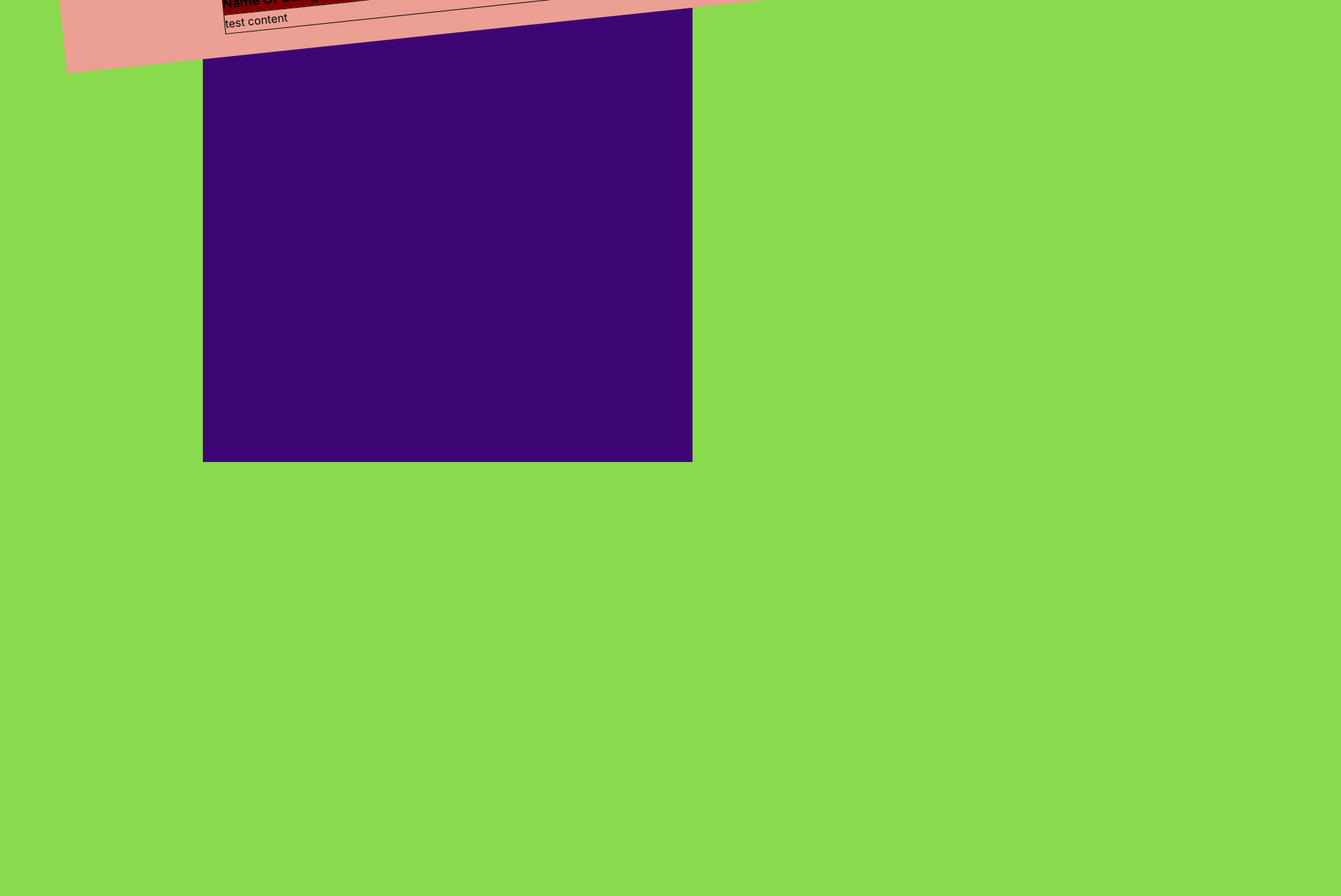
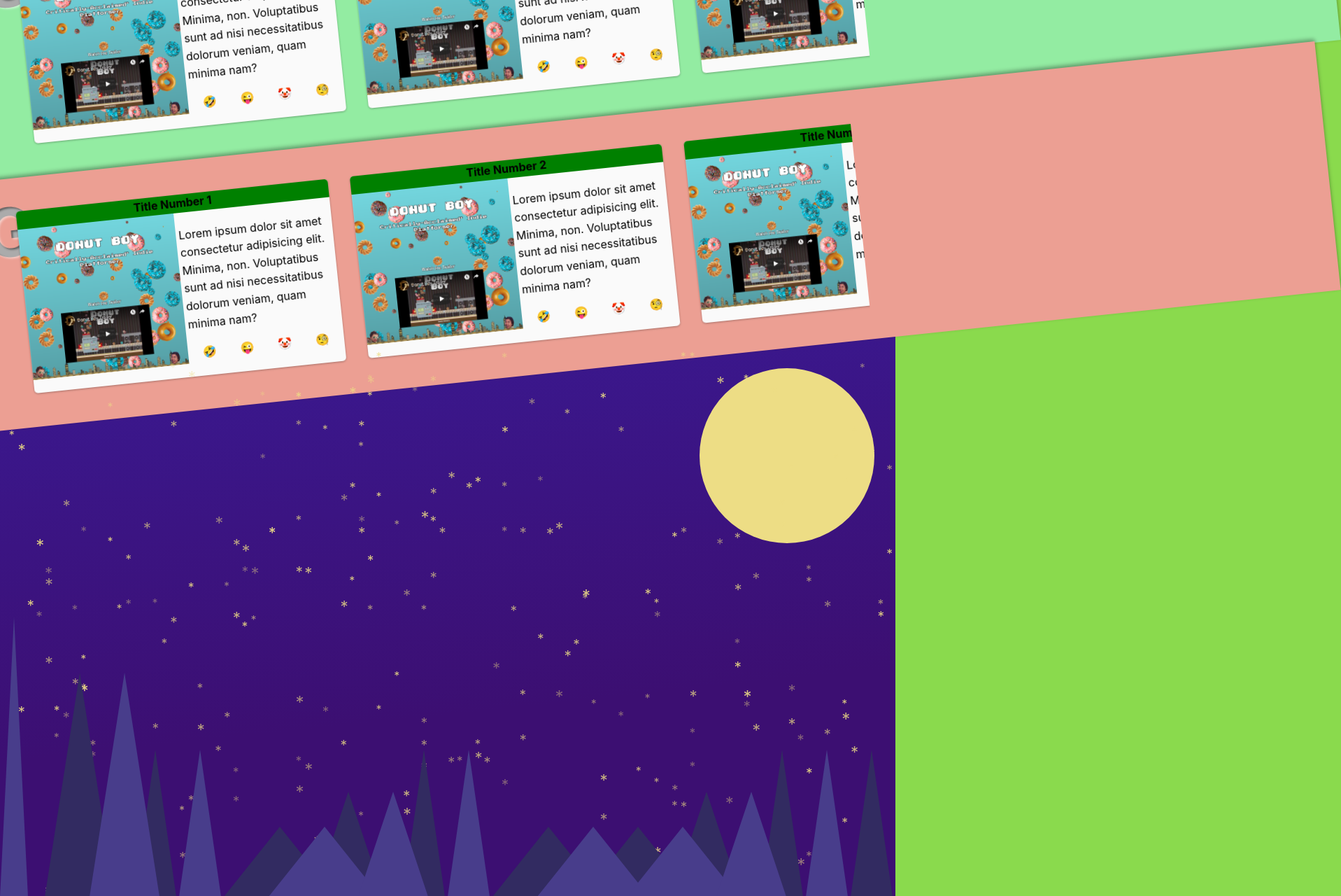
Before and after one commit to dbolesta/damon-portfolio, a React (Create React App) app: page / in a window 1280 px wide. Shown: the part 540-1820 px from the top of the page at 70% size, 1917 px wide, since content can reach past the window. Before the commit the page ends 1200 px from the top, so only its background shows below. Built offline with nearby package versions, Linux system fonts and the light colour scheme.

Commit message:
adds more style and structure to work stripes and cards. adds footer with basic shapes and star distribution

```diff
--- a/src/App.js
+++ b/src/App.js
@@ -3,9 +3,11 @@ import './App.css';
 
 import Header from './Components/Header';
 import WorkStripe from './Components/WorkStripe';
+import Footer from './Components/Footer';
 
-import { createGlobalStyle } from 'styled-components';
+import { createGlobalStyle, ThemeProvider } from 'styled-components';
 import { globalStyles } from './Styles/global';
+import { theme } from './Styles/theme';
 
 const GlobalStyle = createGlobalStyle`
   ${globalStyles}
@@ -13,14 +15,23 @@ const GlobalStyle = createGlobalStyle`
 
 function App() {
   return (
+    <ThemeProvider theme={theme}>
       <React.Fragment>
         <GlobalStyle />
         <div className="App">
           <Header />
-        <WorkStripe bgColor="hsl(130, 70%, 75%)" />
-        <WorkStripe bgColor="hsl(8, 70%, 75%)" />
+          <WorkStripe
+            bgColor={theme.workStripeColors.green}
+            category="Sites"
+          />
+          <WorkStripe
+            bgColor={theme.workStripeColors.red}
+            category="Games"
+          />
+          <Footer />
         </div>
       </React.Fragment>
+    </ThemeProvider>
   );
 }
 
--- /dev/null
+++ b/src/Components/Footer/Footer.js
@@ -0,0 +1,125 @@
+import React from 'react';
+import styled from 'styled-components';
+import { getRandomIntInclusive } from '../../Utils/utils';
+
+import Star from '../Star';
+
+const FooterContainer = styled.footer`
+  /* background-color: hsl(-90, 90%, 24%); */
+  background: rgb(60, 15, 114);
+  background: linear-gradient(
+    -6deg,
+    rgba(60, 15, 114, 1) 35%,
+    rgba(58, 25, 146, 1) 100%
+  );
+  height: 100vh;
+`;
+
+const FooterArtContainer = styled.div`
+  position: relative;
+  height: 100%;
+`;
+
+const Moon = styled.div`
+  width: 250px;
+  height: 250px;
+  border-radius: 250px;
+
+  position: absolute;
+  right: 30px;
+  top: 45px;
+  background-color: #eddd85;
+`;
+
+const MountainsContainer = styled.div`
+  /* position: absolute; */
+  left: 0;
+  right: 0;
+  bottom: 0;
+`;
+
+const Mountain = styled.div`
+  width: 0;
+  height: 0;
+  border-left: ${props => props.width} solid transparent;
+  border-right: ${props => props.width} solid transparent;
+  border-bottom: ${props => props.height} solid #483d8b;
+  bottom: 0;
+  position: absolute;
+  left: ${props => props.left};
+`;
+
+const Mountain2 = styled.div`
+  width: 0;
+  height: 0;
+  border-left: ${props => props.width} solid transparent;
+  border-right: ${props => props.width} solid transparent;
+  border-bottom: ${props => props.height} solid #322b61;
+  bottom: 0;
+  position: absolute;
+  left: ${props => props.left};
+`;
+
+const StarsContainer = styled.div`
+  left: 0;
+  right: 0;
+  top: 0;
+
+  height: 70vh;
+`;
+
+const Footer = props => {
+  const randStars = [];
+
+  function starStyle() {
+    return {
+      top: `${getRandomIntInclusive(1, 99)}%`,
+      left: `${getRandomIntInclusive(1, 99)}%`,
+      opacity: `0.${getRandomIntInclusive(4, 9)}`,
+      fontSize: `1.${getRandomIntInclusive(0, 5)}rem`
+    };
+  }
+
+  for (let x = 0; x < 220; x++) {
+    randStars.push(
+      <Star style={starStyle()} key={x}>
+        *
+      </Star>
+    );
+  }
+
+  return (
+    <FooterContainer>
+      <FooterArtContainer>
+        <Moon />
+        <StarsContainer>{randStars}</StarsContainer>
+
+        <MountainsContainer>
+          <Mountain2 height="40vh" width="50px" left="5%" />
+          <Mountain2 height="210px" width="30px" left="15%" />
+          <Mountain2 height="100px" width="80px" left="25%" />
+          <Mountain2 height="150px" width="50px" left="35%" />
+          <Mountain2 height="210px" width="30px" left="45%" />
+          <Mountain2 height="100px" width="80px" left="55%" />
+          <Mountain2 height="100px" width="80px" left="65%" />
+          <Mountain2 height="150px" width="50px" left="75%" />
+          <Mountain2 height="210px" width="30px" left="85%" />
+          <Mountain2 height="210px" width="30px" left="95%" />
+
+          <Mountain height="50vh" width="20px" left="0%" />
+          <Mountain height="40vh" width="50px" left="10%" />
+          <Mountain height="210px" width="30px" left="20%" />
+          <Mountain height="100px" width="80px" left="30%" />
+          <Mountain height="150px" width="50px" left="40%" />
+          <Mountain height="210px" width="30px" left="50%" />
+          <Mountain height="100px" width="80px" left="60%" />
+          <Mountain height="100px" width="80px" left="70%" />
+          <Mountain height="150px" width="50px" left="80%" />
+          <Mountain height="210px" width="30px" left="90%" />
+        </MountainsContainer>
+      </FooterArtContainer>
+    </FooterContainer>
+  );
+};
+
+export default Footer;
--- /dev/null
+++ b/src/Components/Footer/index.js
@@ -0,0 +1,3 @@
+import Footer from './Footer';
+
+export default Footer;
--- a/src/Components/Header/Header.js
+++ b/src/Components/Header/Header.js
@@ -14,10 +14,15 @@ const HeaderContainer = styled.div`
     background-color: inherit;
     position: relative;
     /* left: -8px; */
-    box-shadow: 0 14px -28px rgba(0, 0, 0, 0.25),
-      0 10px -10px rgba(0, 0, 0, 0.22);
+    /* box-shadow: 0 14px -28px rgba(0, 0, 0, 0.25),
+      0 10px -10px rgba(0, 0, 0, 0.22); */
     /* box-shadow: 0px 15px 21px -15px #111; */
+
     transition: all 0.4s cubic-bezier(0.57, 0.4, 0.21, 0.91);
+
+    &:before {
+      box-shadow: none;
+    }
   }
 `;
 
--- /dev/null
+++ b/src/Components/Star/Star.js
@@ -0,0 +1,37 @@
+// import React from 'react';
+import styled from 'styled-components';
+import { getRandomIntInclusive } from '../../Utils/utils';
+
+let starStyles = {
+  top: `${getRandomIntInclusive(1, 99)}vw`,
+  left: `${getRandomIntInclusive(1, 99)}%`,
+  opacity: `${getRandomIntInclusive(4, 9)}`
+};
+
+const Star = styled.span`
+  position: absolute;
+  /* right: 40vw;
+  top: 30%; */
+  top: ${starStyles.top};
+  left: ${starStyles.left};
+  opacity: ${starStyles.opacity};
+
+
+  /* right: ${getRandomIntInclusive(1, 99)}vw;
+  top: ${getRandomIntInclusive(1, 99)}%; */
+  color: #eddd85;
+
+  /* have font and opacity be random range */
+`;
+
+export default Star;
+
+// const Star = props => {
+//   return (
+//     <div>
+//       <span>*</span>
+//     </div>
+//   );
+// };
+
+// export default Star;
--- /dev/null
+++ b/src/Components/Star/index.js
@@ -0,0 +1,3 @@
+import Star from './Star';
+
+export default Star;
--- /dev/null
+++ b/src/Components/WorkCard/WorkCard.js
@@ -0,0 +1,94 @@
+import React from 'react';
+import styled from 'styled-components';
+
+import imgPlaceholder from '../../Images/website_preview_placeholder_tall.png';
+
+const WorkCardContainer = styled.div`
+  /* padding: 0.5rem; */
+  border-radius: 5px;
+  background-color: #fafafa;
+  margin: 1rem;
+  min-width: 28rem;
+  overflow: hidden;
+
+  -webkit-box-shadow: rgba(0, 0, 0, 0.3) 0 1px 3px;
+  -moz-box-shadow: rgba(0, 0, 0, 0.3) 0 1px 3px;
+  box-shadow: rgba(0, 0, 0, 0.3) 0 1px 3px;
+`;
+
+const WorkCardWrapper = styled.div`
+  display: flex;
+  flex-wrap: wrap;
+
+  h4 {
+    flex-basis: 100%;
+    background-color: green;
+    text-align: center;
+    margin: 0;
+  }
+
+  .left {
+    flex-basis: 50%;
+    img {
+      width: 100%;
+    }
+  }
+
+  .right {
+    flex-basis: 25%;
+    flex-grow: 1;
+    padding: 0.25rem;
+  }
+`;
+
+const TechIcons = styled.ul`
+  list-style-type: none;
+  display: flex;
+  padding-left: 0;
+  align-items: center;
+  justify-content: space-around;
+`;
+
+const WorkCard = props => {
+  return (
+    <WorkCardContainer>
+      <WorkCardWrapper>
+        <h4>Title Number {props.title}</h4>
+        <div className="left">
+          <img src={imgPlaceholder} alt="Placeholder imgs :)" />
+        </div>
+        <div className="right">
+          <p>
+            Lorem ipsum dolor sit amet consectetur adipisicing elit.
+            Minima, non. Voluptatibus sunt ad nisi necessitatibus
+            dolorum veniam, quam minima nam?
+          </p>
+          <TechIcons>
+            <li>
+              <span role="img" aria-label="test emoji 1">
+                🤣
+              </span>
+            </li>
+            <li>
+              <span role="img" aria-label="test emoji 2">
+                😜
+              </span>
+            </li>
+            <li>
+              <span role="img" aria-label="test emoji 3">
+                🤡
+              </span>
+            </li>
+            <li>
+              <span role="img" aria-label="test emoji 4">
+                🧐
+              </span>
+            </li>
+          </TechIcons>
+        </div>
+      </WorkCardWrapper>
+    </WorkCardContainer>
+  );
+};
+
+export default WorkCard;
--- /dev/null
+++ b/src/Components/WorkCard/index.js
@@ -0,0 +1,3 @@
+import WorkCard from './WorkCard';
+
+export default WorkCard;
--- a/src/Components/WorkStripe/WorkStripe.js
+++ b/src/Components/WorkStripe/WorkStripe.js
@@ -1,44 +1,64 @@
 import React from 'react';
 import styled from 'styled-components';
 
+import WorkCard from '../WorkCard';
+
 const WorkStripeContainer = styled.div`
-  background-color: white;
   text-align: left;
   padding: 2rem;
-  /* box-shadow: var(--work-stripe-box-shadow); */
-  /* good new green */
-  /* background-color: #3db958; */
-  /* background-color: hsl(130, 70%, 75%); */
-  /* background-color: ${props =>
-    props.green ? 'hsl(130, 70%, 75%)' : 'hsl(8, 70%, 75%)'}; */
+  background-color: ${props => props.bgColor || 'white'};
+  position: relative;
+`;
 
+const WorkStripeName = styled.h2`
+  background-color: #565656;
+  color: transparent;
+  display: inline-block;
+  margin: 0;
+  text-align: left;
+  text-shadow: 2px 2px 3px rgba(255, 255, 255, 0.5);
+  -webkit-background-clip: text;
+  -moz-background-clip: text;
+  background-clip: text;
 
-background-color: ${props => props.bgColor || 'white'};
-  /* background: rgb(61, 185, 88); */
-  /* background: linear-gradient(
-    0deg,
-    rgba(61, 185, 88, 1) 35%,
-    rgba(71, 228, 105, 1) 100%
-  ); */
+  position: absolute;
+  top: 0;
+  left: 0;
+  font-size: 6rem;
 
-  h3 {
-    background-color: maroon;
-    display: inline-block;
-    margin: 0;
-    text-align: left;
-  }
+  z-index: -1;
+`;
+
+const WorkStripeWrapper = styled.div`
+  /* border: 1px solid red; */
+  /* width: 100vw; */
+  overflow-x: scroll;
+`;
+
+const WorkCardsContainer = styled.div`
+  display: flex;
 `;
 
 const WorkStripe = props => {
+  // const boxes = [];
+
+  // for (let x = 0; x < 3; x++) {
+  //   boxes.push(x);
+  // }
+
   return (
     <WorkStripeContainer
       className="rotate-theme"
       bgColor={props.bgColor}
     >
-      <h3>Name Of Category, from props</h3>
-      <div>
-        <div style={{ border: '1px solid black' }}>test content</div>
-      </div>
+      <WorkStripeName>{props.category}</WorkStripeName>
+      <WorkStripeWrapper>
+        <WorkCardsContainer>
+          {[1, 2, 3, 4, 5].map(box => {
+            return <WorkCard title={box} />;
+          })}
+        </WorkCardsContainer>
+      </WorkStripeWrapper>
     </WorkStripeContainer>
   );
 };
--- a/src/Styles/global.js
+++ b/src/Styles/global.js
@@ -21,13 +21,14 @@ export const globalStyles = css`
     line-height: 1.6;
     background-color: #8ada4d;
     /* background-color: red; */
+    overflow-x: hidden;
 
     @media (max-width: 900px) {
     }
   }
 
   body {
-    max-width: 700px;
+    /* max-width: 700px; */
     margin: auto;
     background-color: hsl(
       -90,
@@ -42,21 +43,23 @@ export const globalStyles = css`
     transform: rotate(-6deg);
     transform-origin: bottom right;
 
-    &::before,
-    &::after {
+    &::before {
       content: '';
-      background-color: inherit;
+      /* background-color: inherit; */
       background: inherit;
       position: absolute;
       top: 0;
       bottom: 0;
-      width: 200px;
+      width: 200%;
     }
     &::before {
-      left: -199px;
+      left: -50%;
+      z-index: -1;
+      box-shadow: 0 -3px 6px rgba(0, 0, 0, 0.16),
+        0 -3px 6px rgba(0, 0, 0, 0.23);
     }
-    &::after {
+    /* &::after {
       right: -199px;
-    }
+    } */
   }
 `;
--- /dev/null
+++ b/src/Styles/theme.js
@@ -0,0 +1,29 @@
+import { css } from 'styled-components';
+
+export const theme = {
+  workStripeColors: {
+    green: 'hsl(130, 70%, 75%)',
+    red: 'hsl(8, 70%, 75%)'
+  },
+  rotateAndExtend: css`
+    transform: rotate(-6deg);
+    transform-origin: bottom right;
+
+    &::before,
+    &::after {
+      content: '';
+      background-color: inherit;
+      background: inherit;
+      position: absolute;
+      top: 0;
+      bottom: 0;
+      width: 200px;
+    }
+    &::before {
+      left: -199px;
+    }
+    &::after {
+      right: -199px;
+    }
+  `
+};
--- /dev/null
+++ b/src/Utils/utils.js
@@ -0,0 +1,6 @@
+// random number where the provided min/max numbers are eligible for selection
+export const getRandomIntInclusive = (min, max) => {
+  min = Math.ceil(min);
+  max = Math.floor(max);
+  return Math.floor(Math.random() * (max - min + 1)) + min;
+};
```
Also changed, not shown: src/Images/website_preview_placeholder.png (added), src/Images/website_preview_placeholder_tall.png (added). Lines whose indentation alone changed are shown as unchanged.
